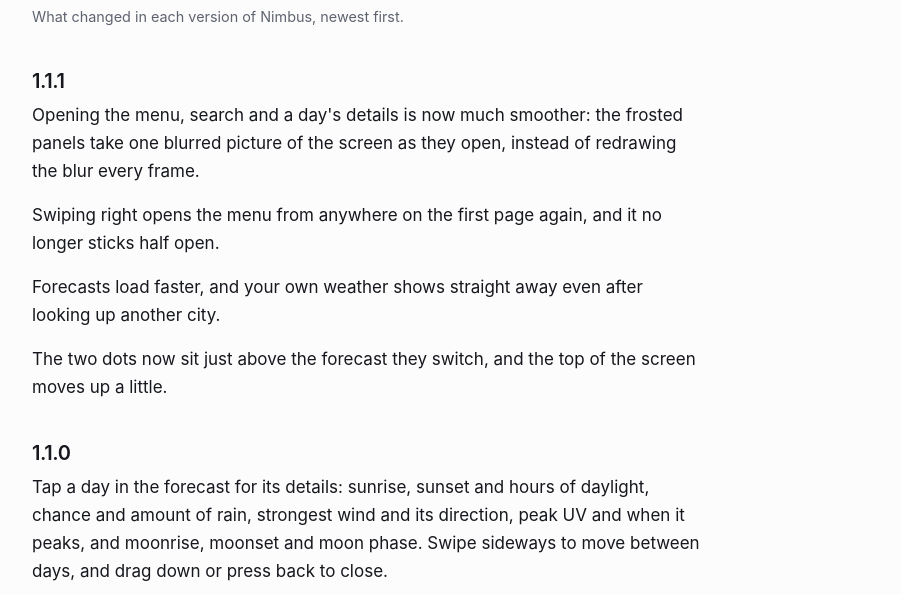
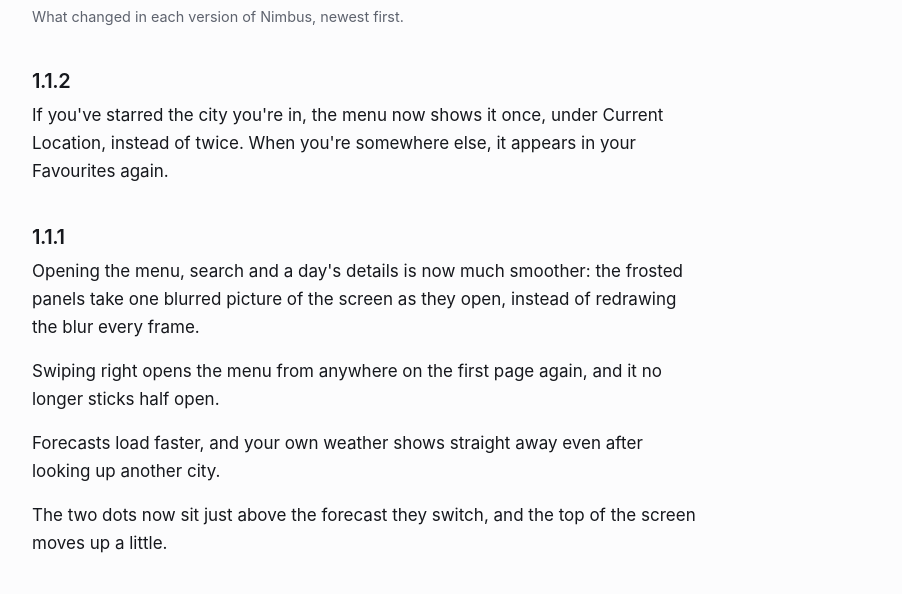
Before and after one commit to michael-whelan/nimbus-site, a plain HTML site: page releases/index.html in a window 1280 px wide. Shown: the part 149-743 px from the top of the page, without its empty margins (184-1086 px from the left). Drawn offline with Linux system fonts and the light colour scheme.

Commit message:
Add 1.1.2 to the release notes page

```diff
--- a/releases/index.html
+++ b/releases/index.html
@@ -54,6 +54,13 @@
       <main id="main" class="policy">
         <h1>Release Notes</h1>
         <p class="updated">What changed in each version of Nimbus, newest first.</p>
+
+        <h2 id="v1.1.2">1.1.2</h2>
+        <p>
+          If you've starred the city you're in, the menu now shows it once, under Current
+          Location, instead of twice. When you're somewhere else, it appears in your Favourites
+          again.
+        </p>
 
         <h2 id="v1.1.1">1.1.1</h2>
         <p>
```
